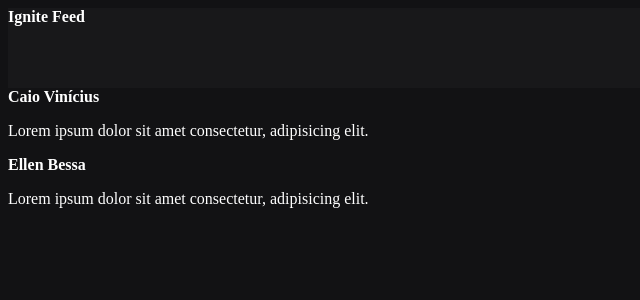
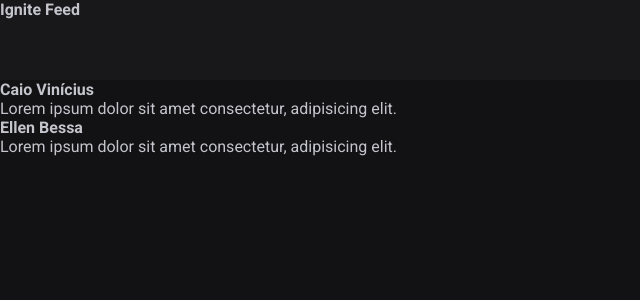
Before and after one commit to CaioVinicius7/ignite-feed, a React (Vite) app: page / in a window 1280 px wide. Shown: the top 300 px of the page, without its empty margins (0-640 px from the left). Built offline with nearby package versions, Linux system fonts and the light colour scheme.

Commit message:
CSS global

```diff
--- a/index.html
+++ b/index.html
@@ -2,8 +2,15 @@
 <html lang="en">
   <head>
     <meta charset="UTF-8" />
+
+    <link rel="preconnect" href="https://fonts.googleapis.com" />
+    <link rel="preconnect" href="https://fonts.gstatic.com" crossorigin />
+
+    <link href="https://fonts.googleapis.com/css2?family=Roboto:wght@400;700&display=swap" rel="stylesheet" />
+    <meta name="viewport" content="width=device-width, initial-scale=1.0" />
+
     <link rel="icon" type="image/svg+xml" href="/src/favicon.svg" />
-    <meta name="viewport" content="width=device-width, initial-scale=1.0" />
+
     <title>Vite App</title>
   </head>
   <body>
--- a/src/App.jsx
+++ b/src/App.jsx
@@ -1,4 +1,4 @@
-import "./styles.css";
+import "./global.css";
 import { Header } from "./components/header";
 import { Post } from "./Post";
 
--- /dev/null
+++ b/src/global.css
@@ -0,0 +1,29 @@
+:root {
+  --white: #ffffff;
+  --gray-100: #e1e1e6;
+  --gray-300: #c4c4cc;
+  --gray-400: #8d8d99;
+  --gray-600: #323238;
+  --gray-700: #29292e;
+  --gray-800: #202024;
+  --gray-900: #121214;
+  --green-500: #00875f;
+}
+
+* {
+  margin: 0;
+  padding: 0;
+  box-sizing: border-box;
+}
+
+body {
+  background-color: var(--gray-900);
+  color: var(--gray-300);
+  -webkit-font-smoothing: antialiased;
+}
+
+body, input, textarea, button {
+  font-family: 'Roboto', sans-serif;
+  font-weight: 400;
+  font-size: 1rem;
+}
--- a/src/styles.css
+++ /dev/null
@@ -1,4 +0,0 @@
-body {
-  background: #121214;
-  color: #ffff;
-}
```
